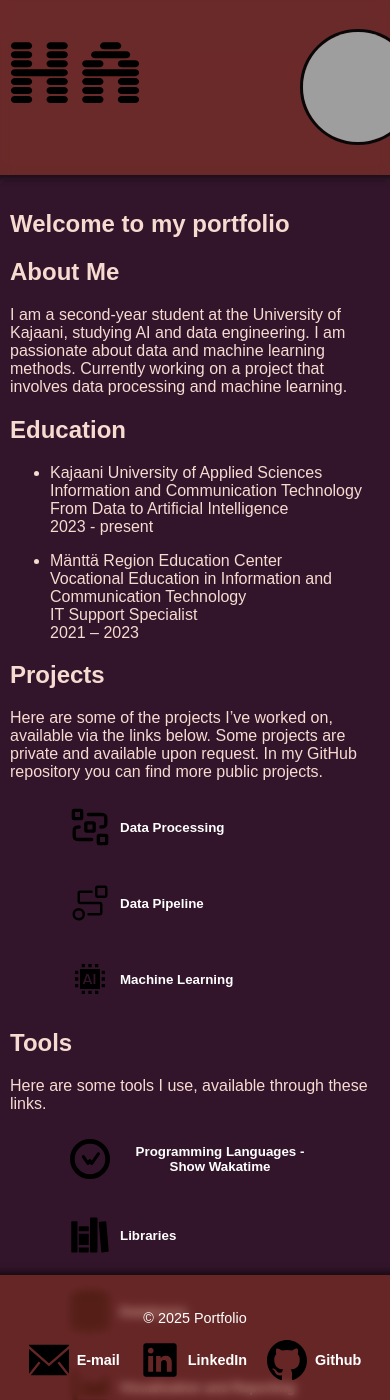
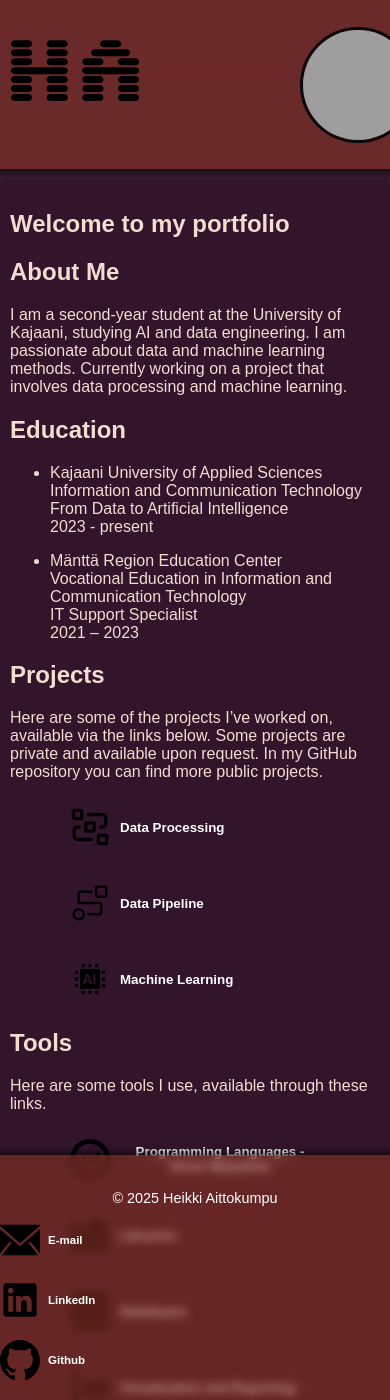
Before and after one commit to Carmantis/github-pages, a Jekyll site: the page built from index.md, in a window 390 px wide and 1400 px high. Built offline with Jekyll 4.4.1, drawn with Linux system fonts in a browser that asks for light colours; grey boxes are pictures that could not be loaded.

Commit message:
visuals 2.0

```diff
--- a/_layouts/default.html
+++ b/_layouts/default.html
@@ -13,7 +13,7 @@
         </main>
         <footer class="footer">
             <div class="footer-content">
-                <p>&copy; {{ site.time | date: "%Y" }} {{ site.title }}</p>
+                <p>&copy; {{ site.time | date: "%Y" }} Heikki Aittokumpu</p>
                 <ul class="footer-contacts">
                     <li>
                         <a href="mailto:aittokumpuh@gmail.com">
--- a/assets/css/custom.css
+++ b/assets/css/custom.css
@@ -26,6 +26,54 @@ main {
     border-radius: 8px;
     box-shadow: 0 4px 6px rgba(0, 0, 0, 0.5);
     overflow-y: auto; /* Varmistaa vierityksen toimivuuden */
+}
+
+/* Mobiililaitteille alle 768px */
+@media (max-width: 768px) {
+    .site-header, .footer {
+        width: calc(100% - 20px); /* Käytä lähes koko näytön leveyttä */
+        padding: 10px; /* Pienennä padding-arvoa */
+        font-size: 0.9em; /* Pienennä fonttikokoa */
+    }
+
+    /* Headerin sisällön keskitys pystysuunnassa */
+    .header-content {
+        display: flex;
+        flex-direction: column; /* Siirrä elementit pystysuuntaan */
+        gap: 10px; /* Pieni väli elementtien välillä */
+        text-align: center; /* Keskitetään teksti */
+    }
+
+    /* Profiilikuva ja logo */
+    .profile-image {
+        width: 60px; /* Pienempi profiilikuva */
+        height: 60px;
+    }
+
+    .logo {
+        width: 120px; /* Skaalattu logo */
+        height: auto;
+    }
+
+    /* Navigaatio */
+    .site-nav ul {
+        flex-direction: column; /* Aseta navigaation linkit pystysuuntaan */
+        gap: 5px;
+    }
+
+    .site-nav li {
+        margin: 0; /* Poista marginaali */
+    }
+
+    /* Footerin sisältö */
+    .footer-contacts {
+        flex-direction: column; /* Aseta kontaktit pystysuuntaan */
+        gap: 10px;
+    }
+
+    .footer-contacts a {
+        font-size: 0.8em; /* Pienempi fonttikoko */
+    }
 }
 
 /* Header*/
```
